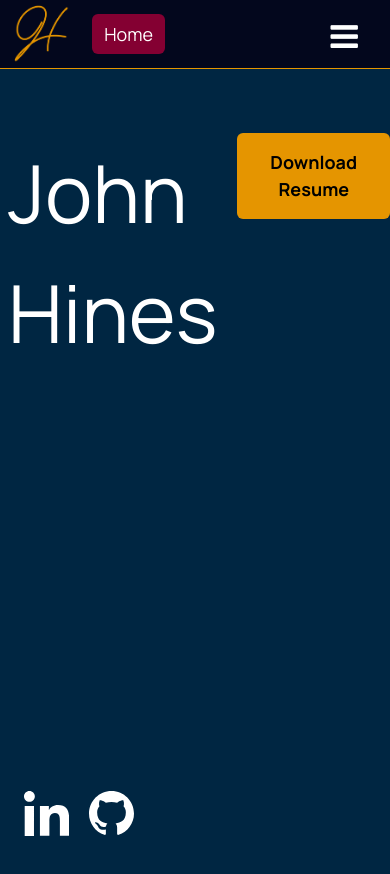
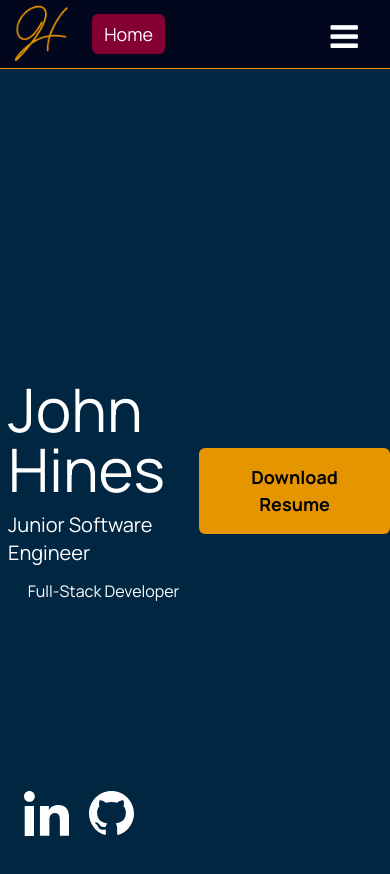
Before and after one commit to SanctusFides/portfolio, a Vue app: page / in a window 390 px wide. Shown: the top 874 px of the page. Built offline with nearby package versions, Linux system fonts and the light colour scheme.

Commit message:
HomeView is responsive now and ready for content fill and image

```diff
--- a/src/components/Navbar.vue
+++ b/src/components/Navbar.vue
@@ -10,10 +10,10 @@
 
   function collapse() {
     var x = document.getElementById("navBar");
-    if (x.className === "nav small border-b border-[#E59500] px-2 sm:px-6 lg:px-8") {
+    if (x.className === "nav small font-manrope border-b border-[#E59500] px-2 sm:px-6 lg:px-8") {
       x.className += " responsive";
     } else {
-      x.className = "nav small border-b border-[#E59500] px-2 sm:px-6 lg:px-8";
+      x.className = "nav small font-manrope border-b border-[#E59500] px-2 sm:px-6 lg:px-8";
     }
   }
 
--- a/src/views/ContactView.vue
+++ b/src/views/ContactView.vue
@@ -8,7 +8,7 @@
   <Navbar />
 
   <!-- <section class="content bg-[#002642] h-screen flex flex-col items-center justify-items-center"> -->
-  <section class="content bg-[#002642] h-screen">
+  <section class="content font-manrope bg-blue h-screen">
     <!-- container class for positioning the content in the middle and a litle bit down from the top -->
     <div class="container m-auto max-w-2xl py-16">
       <!-- this div is for the forms outter body -->
--- a/src/views/HomeView.vue
+++ b/src/views/HomeView.vue
@@ -7,13 +7,16 @@
 
 <template>
   <Navbar />
-  <section class=" bg-blue h-screen font-manrope">
-    <div class="flex gap-5 m-auto py-16">
-      <div class="flex-1 ml-2">
-        <h1>John Hines</h1>
+  <section class="@container bg-blue h-screen font-manrope text-white flex">
+    <div class="flex flex-col @sm:flex-row w-full @sm:h-full py-16">
+      <div class="flex flex-col justify-center items-center flex-1 ml-2 gap-3">
+        <h1 class="text-6xl">John Hines</h1>
+        <p class="text-xl">Junior Software Engineer</p>
+        <p>Full-Stack Developer</p>
       </div>
-      <div class="flex-1">
+      <div class="flex justify-center items-center flex-1">
         <ResumeButton />
+        <h2></h2>
       </div>
     </div>
   </section>
@@ -22,7 +25,6 @@
 
 <style scoped>
   h1{
-    color: white;
-    font-size: 5rem;
+    /* font-size: 5rem; */
   }
 </style>
```
